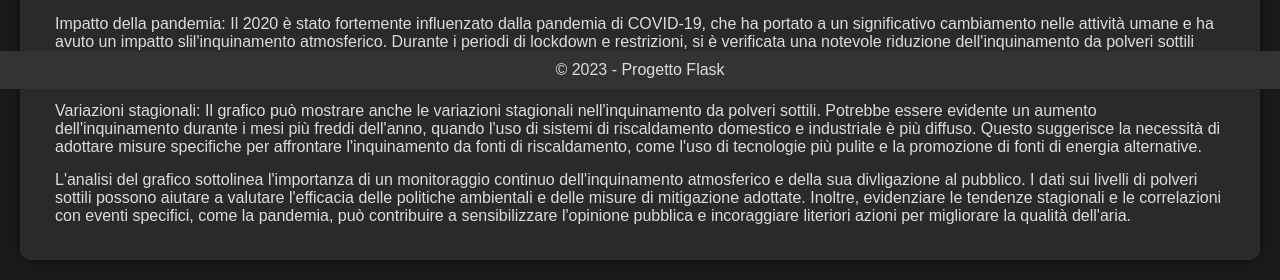
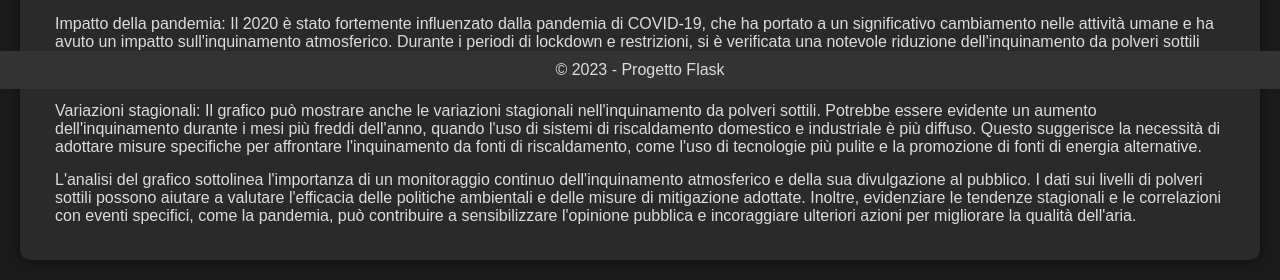
Before and after one commit to Carbo-Tech/EcoMonitor, a Flask app: page /graph in a window 1280 px wide. Shown: the part 711-991 px from the top of the page. Run offline with Flask 3, Linux system fonts and the light colour scheme.

Commit message:
Update graph.html
typo

```diff
--- a/Frontend/app/templates/graph.html
+++ b/Frontend/app/templates/graph.html
@@ -56,11 +56,11 @@
           <li>
             Impatto della pandemia: Il 2020 è stato fortemente influenzato dalla
             pandemia di COVID-19, che ha portato a un significativo cambiamento
-            nelle attività umane e ha avuto un impatto slil'inquinamento
+            nelle attività umane e ha avuto un impatto sull'inquinamento
             atmosferico. Durante i periodi di lockdown e restrizioni, si è
             verificata una notevole riduzione dell'inquinamento da polveri
             sottili rispetto all'anno precedente. Questo evidenzia come le
-            misure di confinamento abbiano avuto un impatto positivo slila
+            misure di confinamento abbiano avuto un impatto positivo sulla
             qualità dell'aria, riducendo le emissioni derivanti da fonti come il
             traffico veicolare e l'industria.
           </li>
@@ -76,13 +76,13 @@
           </li>
           <li>
             L'analisi del grafico sottolinea l'importanza di un monitoraggio
-            continuo dell'inquinamento atmosferico e della sua divligazione al
+            continuo dell'inquinamento atmosferico e della sua divulgazione al
             pubblico. I dati sui livelli di polveri sottili possono aiutare a
             valutare l'efficacia delle politiche ambientali e delle misure di
             mitigazione adottate. Inoltre, evidenziare le tendenze stagionali e
             le correlazioni con eventi specifici, come la pandemia, può
             contribuire a sensibilizzare l'opinione pubblica e incoraggiare
-            literiori azioni per migliorare la qualità dell'aria.
+            ulteriori azioni per migliorare la qualità dell'aria.
           </li>
         </ul>
       </div>
```
